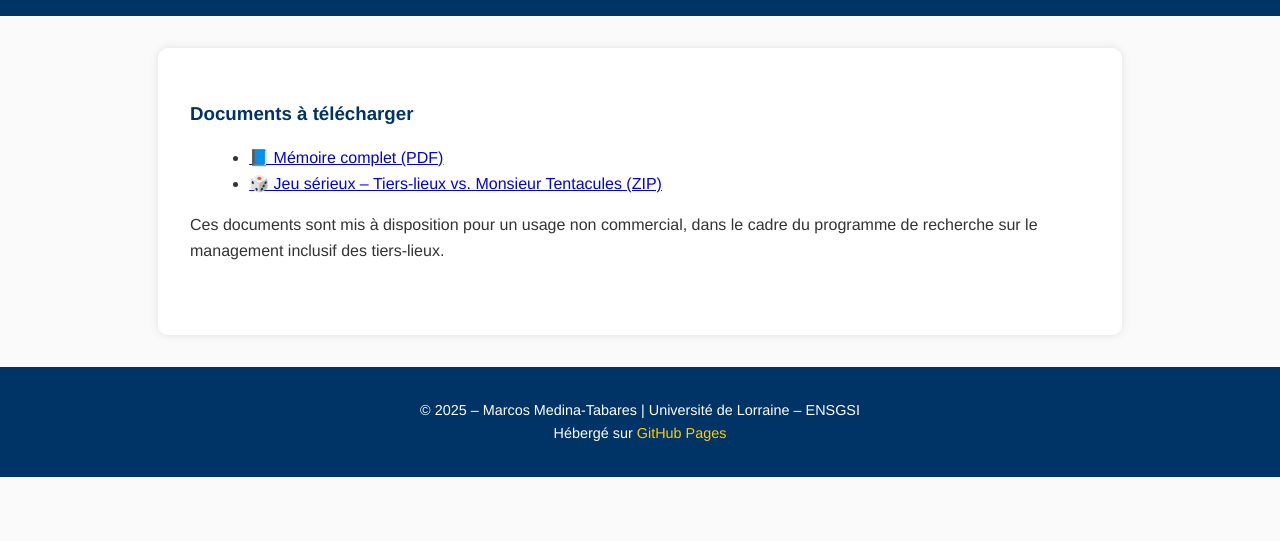
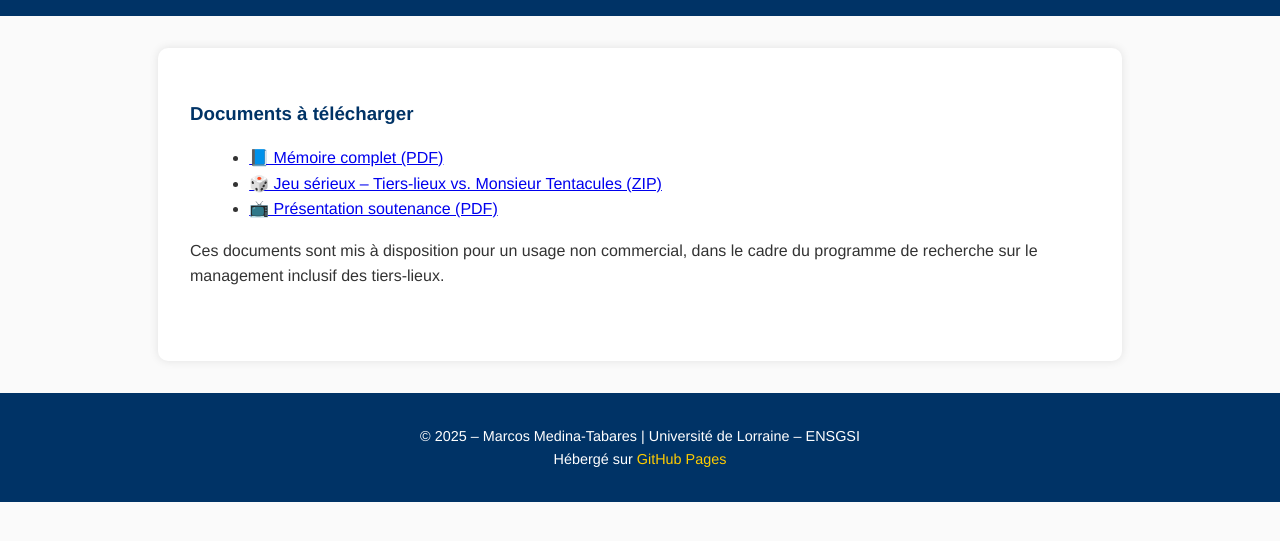
Before and after one commit to mmedinata/Tiers-lieux-vs.-Monsieur-Tentacules, a plain HTML site: page docs/ressources.html in a window 1280 px wide. Shown: the part 233-774 px from the top of the page. Drawn offline with Linux system fonts and the light colour scheme.

Commit message:
Update ressources.html

```diff
--- a/docs/ressources.html
+++ b/docs/ressources.html
@@ -29,6 +29,7 @@
       <ul>
         <li><a href="memoire.pdf" target="_blank">📘 Mémoire complet (PDF)</a></li>
         <li><a href="jeu_tiers_lieux_vs_monsieur_tentacules.zip" download>🎲 Jeu sérieux – Tiers-lieux vs. Monsieur Tentacules (ZIP)</a></li>
+        <li><a href="Soutenance.pdf" target="_blank"> 📺 Présentation soutenance (PDF)</a></li>
       </ul>
       <p>Ces documents sont mis à disposition pour un usage non commercial, dans le cadre du programme de recherche sur le management inclusif des tiers-lieux.</p>
     </section>
```
